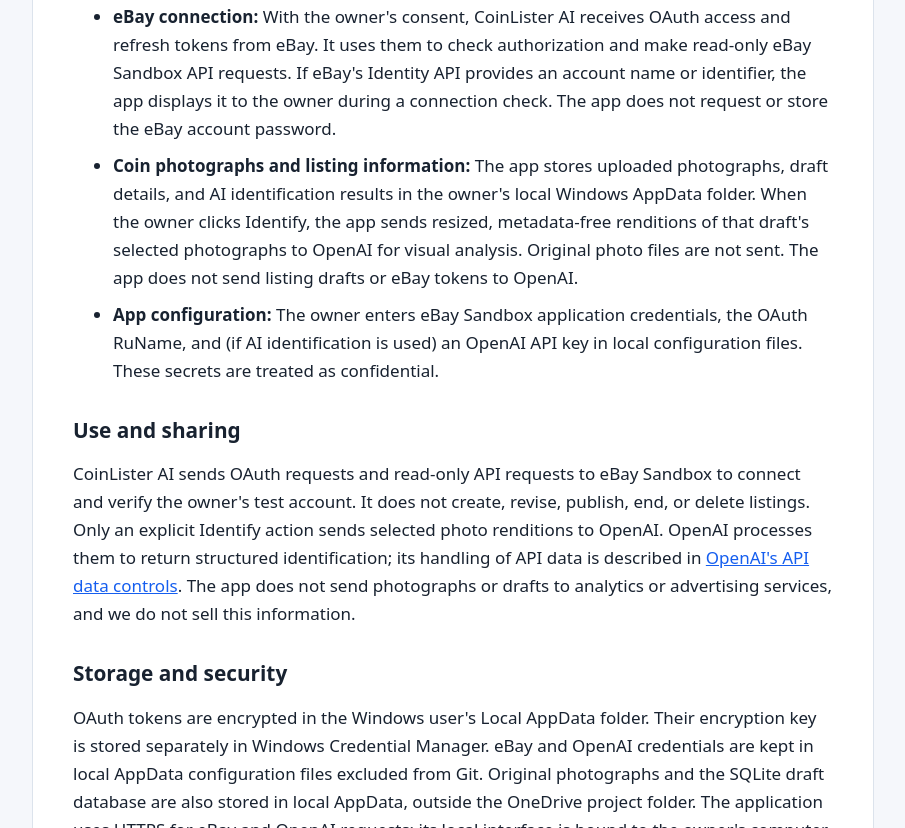
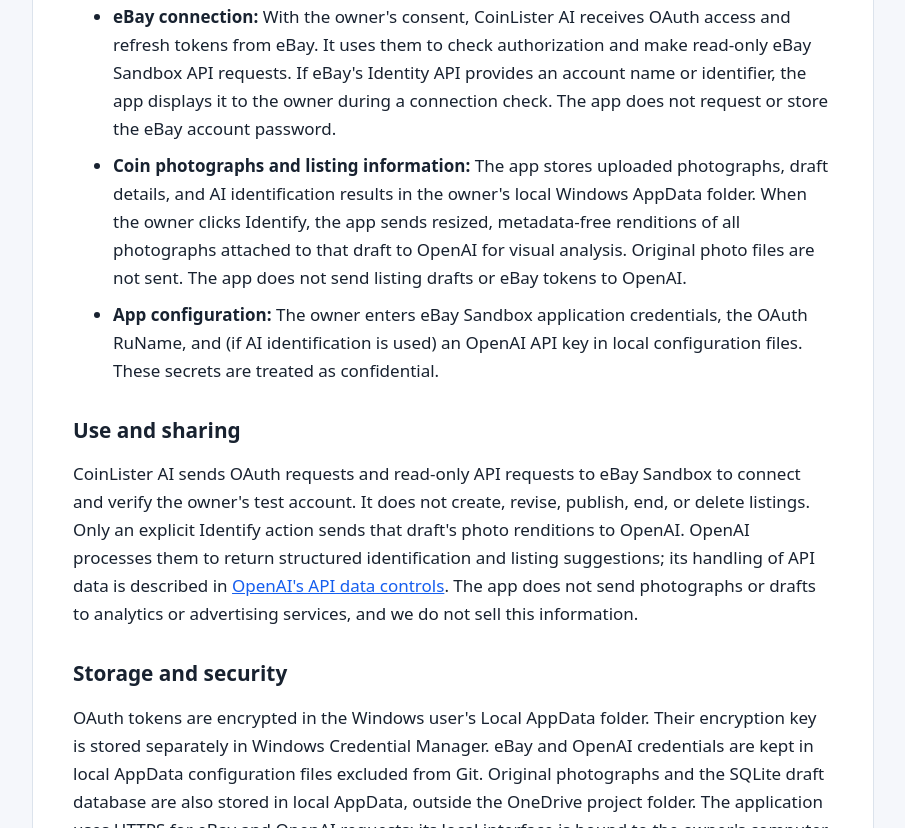
Before and after one commit to bigbertonc/coinlister-privacy-policy, a plain HTML site: page index.html in a window 1280 px wide. Shown: the part 356-1184 px from the top of the page, without its empty margins (187-1092 px from the left). Drawn offline with Linux system fonts and the light colour scheme.

Commit message:
Clarify all draft photos in opt-in analysis

```diff
--- a/index.html
+++ b/index.html
@@ -22,12 +22,12 @@
   <h2>Information handled</h2>
   <ul>
     <li><strong>eBay connection:</strong> With the owner's consent, CoinLister AI receives OAuth access and refresh tokens from eBay. It uses them to check authorization and make read-only eBay Sandbox API requests. If eBay's Identity API provides an account name or identifier, the app displays it to the owner during a connection check. The app does not request or store the eBay account password.</li>
-    <li><strong>Coin photographs and listing information:</strong> The app stores uploaded photographs, draft details, and AI identification results in the owner's local Windows AppData folder. When the owner clicks Identify, the app sends resized, metadata-free renditions of that draft's selected photographs to OpenAI for visual analysis. Original photo files are not sent. The app does not send listing drafts or eBay tokens to OpenAI.</li>
+    <li><strong>Coin photographs and listing information:</strong> The app stores uploaded photographs, draft details, and AI identification results in the owner's local Windows AppData folder. When the owner clicks Identify, the app sends resized, metadata-free renditions of all photographs attached to that draft to OpenAI for visual analysis. Original photo files are not sent. The app does not send listing drafts or eBay tokens to OpenAI.</li>
     <li><strong>App configuration:</strong> The owner enters eBay Sandbox application credentials, the OAuth RuName, and (if AI identification is used) an OpenAI API key in local configuration files. These secrets are treated as confidential.</li>
   </ul>
 
   <h2>Use and sharing</h2>
-  <p>CoinLister AI sends OAuth requests and read-only API requests to eBay Sandbox to connect and verify the owner's test account. It does not create, revise, publish, end, or delete listings. Only an explicit Identify action sends selected photo renditions to OpenAI. OpenAI processes them to return structured identification; its handling of API data is described in <a href="https://platform.openai.com/docs/guides/your-data">OpenAI's API data controls</a>. The app does not send photographs or drafts to analytics or advertising services, and we do not sell this information.</p>
+  <p>CoinLister AI sends OAuth requests and read-only API requests to eBay Sandbox to connect and verify the owner's test account. It does not create, revise, publish, end, or delete listings. Only an explicit Identify action sends that draft's photo renditions to OpenAI. OpenAI processes them to return structured identification and listing suggestions; its handling of API data is described in <a href="https://platform.openai.com/docs/guides/your-data">OpenAI's API data controls</a>. The app does not send photographs or drafts to analytics or advertising services, and we do not sell this information.</p>
 
   <h2>Storage and security</h2>
   <p>OAuth tokens are encrypted in the Windows user's Local AppData folder. Their encryption key is stored separately in Windows Credential Manager. eBay and OpenAI credentials are kept in local AppData configuration files excluded from Git. Original photographs and the SQLite draft database are also stored in local AppData, outside the OneDrive project folder. The application uses HTTPS for eBay and OpenAI requests; its local interface is bound to the owner's computer.</p>
```
